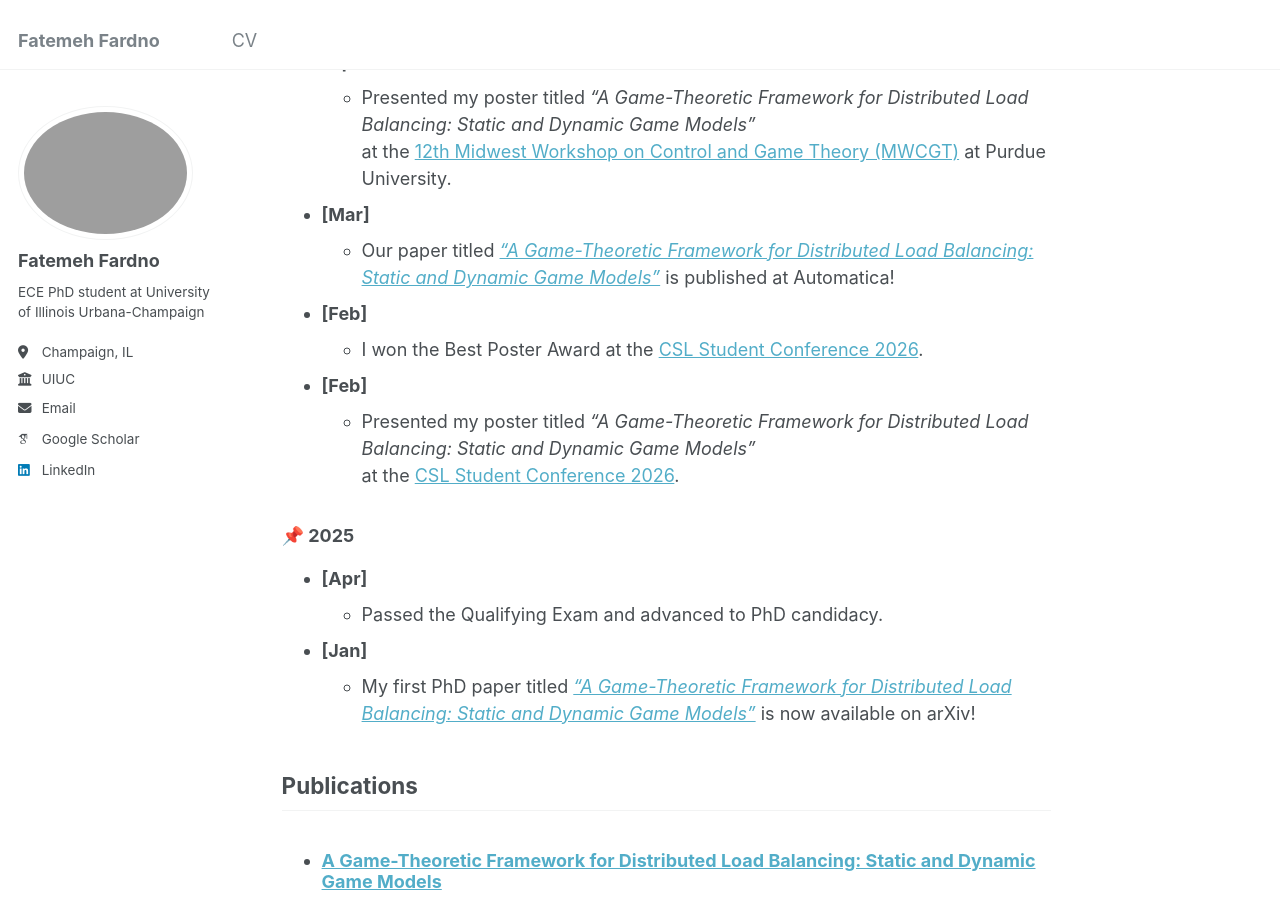
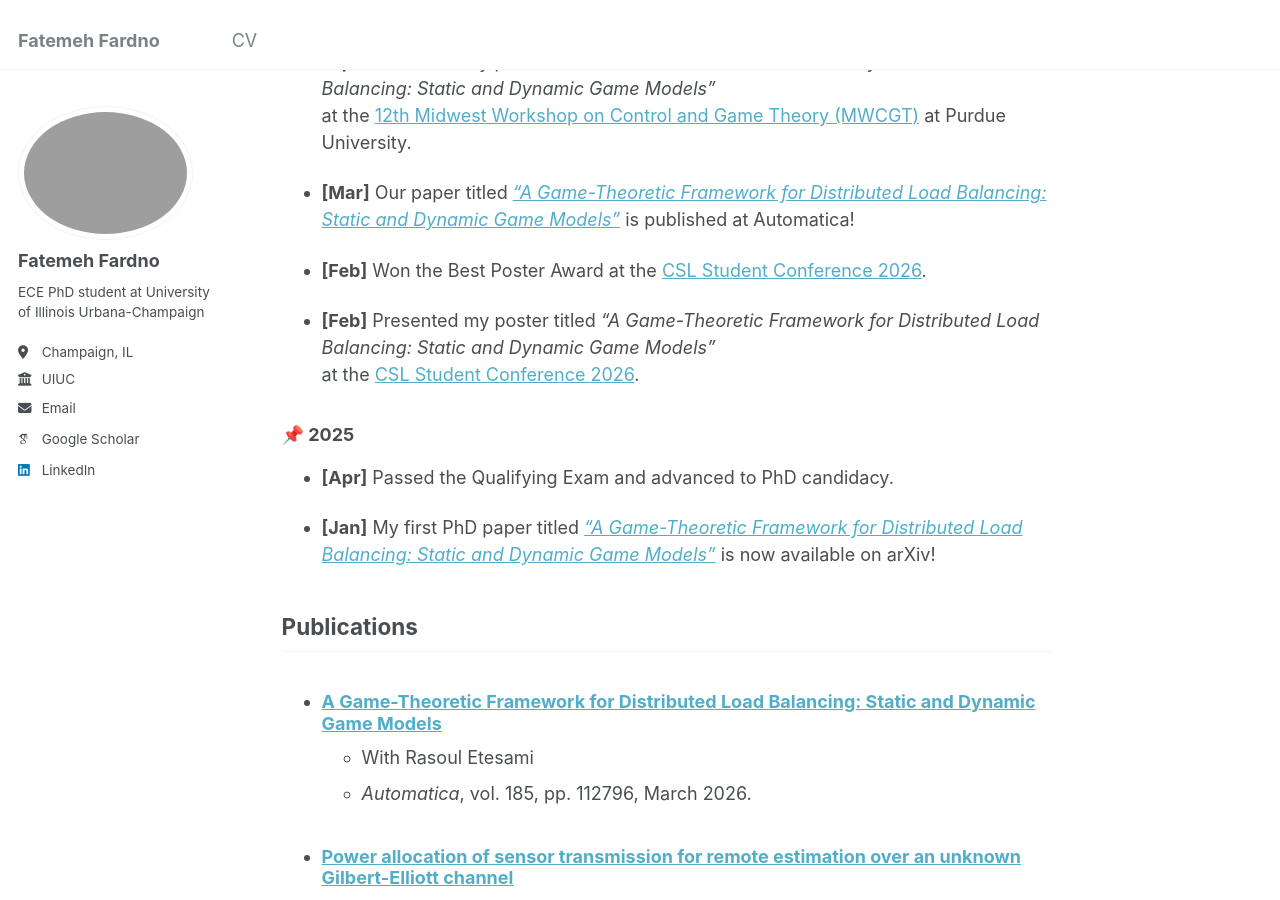
Before and after one commit to ffardno/ffardno.github.io, a Jekyll site: the page built from _pages/about.md, in a window 1280 px wide and 900 px high, scrolled down 836 px. Built offline with Jekyll 4.4.1, drawn with Linux system fonts in a browser that asks for light colours; some web fonts are replaced.

```diff
--- a/_pages/about.md
+++ b/_pages/about.md
@@ -23,27 +23,21 @@ Before starting my PhD, I worked as a software engineer at [Microchip Technology
 
 - **[Apr]** Attended the [SIG](https://sig.com/) PhD Discovery Summit in New York City!
 
-- **[Apr]**
-  - Presented my poster titled *“A Game-Theoretic Framework for Distributed Load Balancing: Static and Dynamic Game Models”*
+- **[Apr]** Presented my poster titled *“A Game-Theoretic Framework for Distributed Load Balancing: Static and Dynamic Game Models”*
     at the [12th Midwest Workshop on Control and Game Theory (MWCGT)](https://sites.google.com/view/mwcgt/home?authuser=0) at Purdue University.
 
-- **[Mar]**
-  - Our paper titled [*“A Game-Theoretic Framework for Distributed Load Balancing: Static and Dynamic Game Models”*](https://www.sciencedirect.com/science/article/abs/pii/S0005109825006958) is published at Automatica!
+- **[Mar]** Our paper titled [*“A Game-Theoretic Framework for Distributed Load Balancing: Static and Dynamic Game Models”*](https://www.sciencedirect.com/science/article/abs/pii/S0005109825006958) is published at Automatica!
 
-- **[Feb]**
-  - I won the Best Poster Award at the [CSL Student Conference 2026](https://studentconference.csl.illinois.edu/).
+- **[Feb]** Won the Best Poster Award at the [CSL Student Conference 2026](https://studentconference.csl.illinois.edu/).
 
-- **[Feb]**
-  - Presented my poster titled *“A Game-Theoretic Framework for Distributed Load Balancing: Static and Dynamic Game Models”*
+- **[Feb]** Presented my poster titled *“A Game-Theoretic Framework for Distributed Load Balancing: Static and Dynamic Game Models”*
     at the [CSL Student Conference 2026](https://studentconference.csl.illinois.edu/).
 
 ### 📌 2025
 
-- **[Apr]**
-  - Passed the Qualifying Exam and advanced to PhD candidacy.
+- **[Apr]** Passed the Qualifying Exam and advanced to PhD candidacy.
 
-- **[Jan]**
-  - My first PhD paper titled [*“A Game-Theoretic Framework for Distributed Load Balancing: Static and Dynamic Game Models”*](https://arxiv.org/abs/2501.15324v1) is now available on arXiv!
+- **[Jan]** My first PhD paper titled [*“A Game-Theoretic Framework for Distributed Load Balancing: Static and Dynamic Game Models”*](https://arxiv.org/abs/2501.15324v1) is now available on arXiv!
 
 ## Publications
 
```
